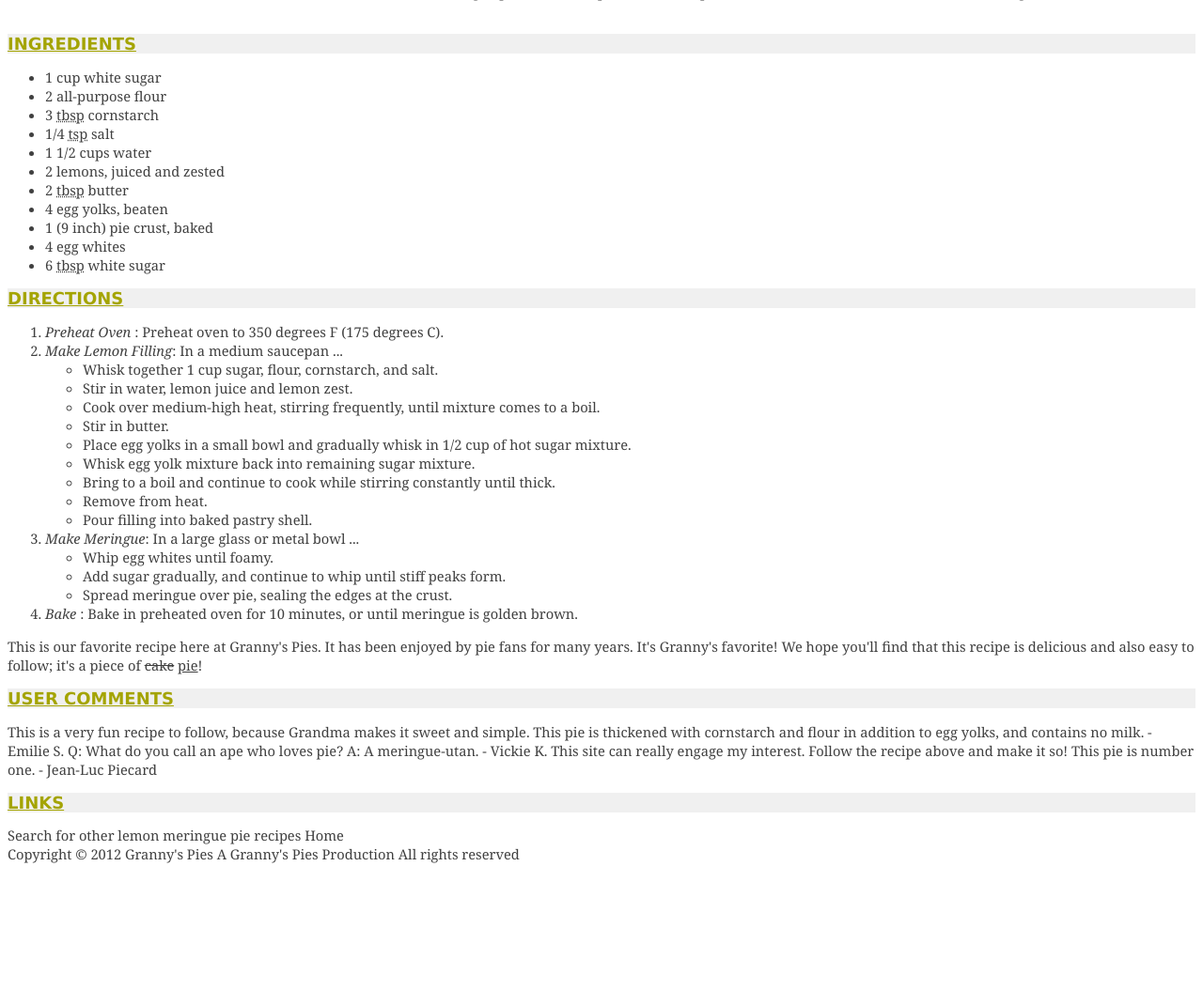
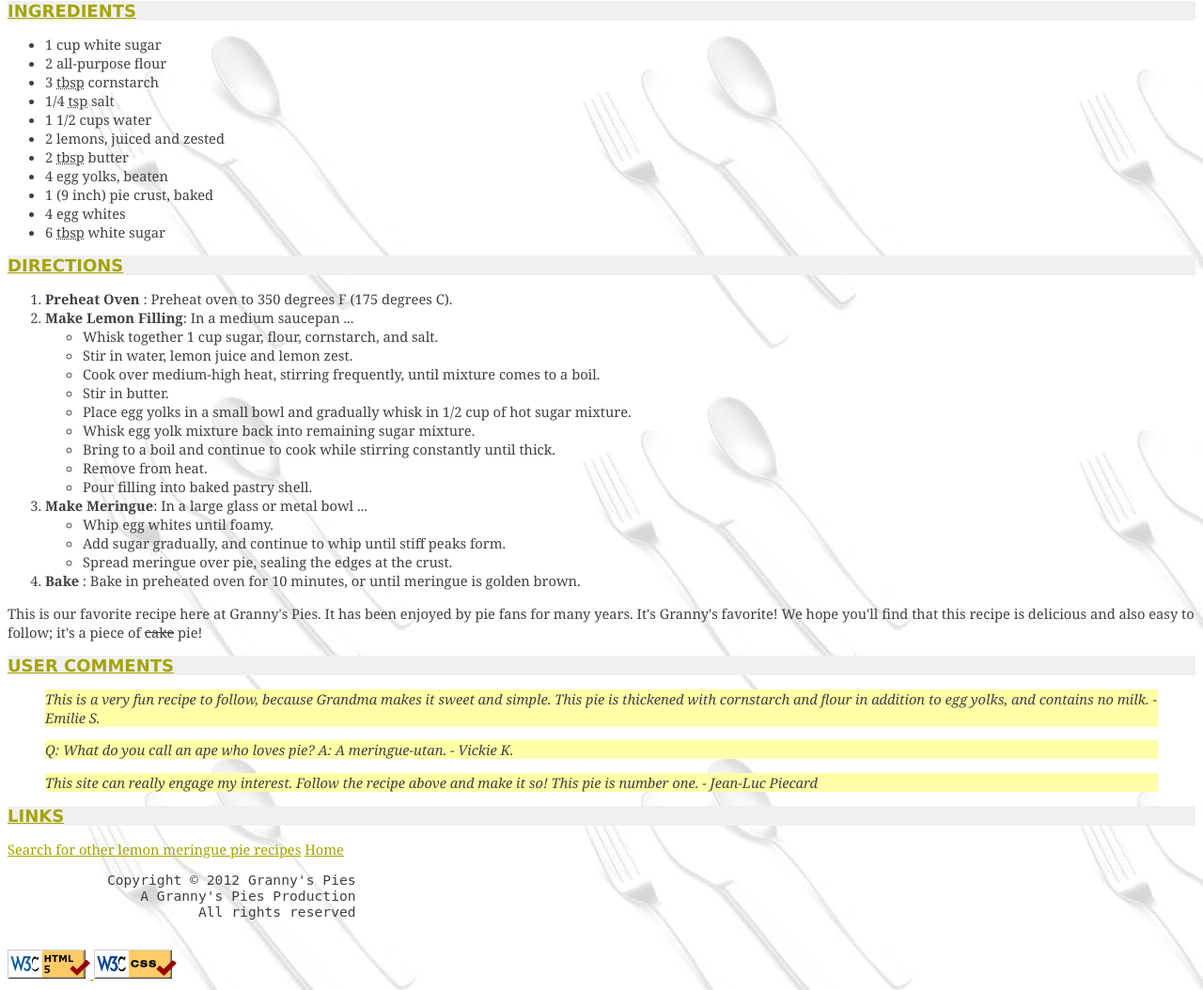
Before and after one commit to bQuest/bQuest.github.io, a PHP site: page /Recipe/pie.html in a window 1280 px wide. Shown: the part 376-1430 px from the top of the page at 94% size. Before the commit the page ends 1295 px from the top, so only its background shows below. Run offline with PHP 8.4, Linux system fonts and the light colour scheme.

Commit message:
added 2 features to recipe

```diff
--- a/Recipe/pie.html
+++ b/Recipe/pie.html
@@ -3,12 +3,13 @@
     <head>
         <title> Grandma's Lemon Meringue Pie</title>
         <link rel="stylesheet" href="recipe.css" type="text/css">
+        <link rel="shortcut icon" href="images/pie_icon.gif" type="image/x-icon">
     </head>
     <body>
         <h1> Grandma's Lemon Meringue Pie</h1>
         <div>
-            <img src="images/" alt="">
-            lemon meringue pie
+            <img src="images/pie.jpg" alt="lemon meringue pie">
+
 
             One 9-inch pie
             30 Min - Prep time
@@ -37,8 +38,8 @@
         <div>
             <h2>DIRECTIONS</h2>
             <ol>
-                <li><em>Preheat Oven</em> : Preheat oven to 350 degrees F (175 degrees C).</li>
-                <li> <em>Make Lemon Filling</em>: In a medium saucepan ...</li>
+                <li><strong>Preheat Oven</strong> : Preheat oven to 350 degrees F (175 degrees C).</li>
+                <li> <strong>Make Lemon Filling</strong>: In a medium saucepan ...</li>
                 <ul>
                     <li>Whisk together 1 cup sugar, flour, cornstarch, and salt.</li>
                     <li>Stir in water, lemon juice and lemon zest.</li>
@@ -50,46 +51,57 @@
                     <li>Remove from heat.</li>
                     <li>Pour filling into baked pastry shell.</li>
                 </ul>
-                <li> <em>Make Meringue</em>: In a large glass or metal bowl ...</li>
+                <li> <strong>Make Meringue</strong>: In a large glass or metal bowl ...</li>
                     <ul>
                         <li>Whip egg whites until foamy.</li>
                         <li>Add sugar gradually, and continue to whip until stiff peaks form.</li>
                         <li>Spread meringue over pie, sealing the edges at the crust.</li>
                     </ul>
-                <li> <em>Bake</em> : Bake in preheated oven for 10 minutes, or until meringue is golden brown.</li>
+                <li> <strong>Bake</strong> : Bake in preheated oven for 10 minutes, or until meringue is golden brown.</li>
             </ol>
             <p>
                 This is our favorite recipe here at Granny's Pies. It has been enjoyed by pie fans for many years.
-                It's Granny's favorite! We hope you'll find that this recipe is delicious and also easy to follow; it's a piece of <del>cake</del> <ins>pie</ins>!
+                It's Granny's favorite! We hope you'll find that this recipe is delicious and also easy to follow; it's a piece of <del>cake</del> pie!
             </p>
         </div>
 
         <div>
             <h2>USER COMMENTS</h2>
+            <blockquote>
                 This is a very fun recipe to follow, because Grandma makes it sweet and simple. This pie is thickened with cornstarch and flour in addition to egg yolks, and contains no milk.
 
                 - Emilie S.
-
-                Q: What do you call an ape who loves pie?
+            </blockquote>
+            <blockquote>
+                 Q: What do you call an ape who loves pie?
                 A: A meringue-utan.
 
                 - Vickie K.
-
-                This site can really engage my interest. Follow the recipe above and make it so! This pie is number one.
+            </blockquote>
+            <blockquote>
+                 This site can really engage my interest. Follow the recipe above and make it so! This pie is number one.
 
                 - Jean-Luc Piecard
+            </blockquote>
         </div>
         <div>
             <h2>LINKS</h2>
 
-            Search for other lemon meringue pie recipes
-            Home
+            <a href="http://www.google.com/search?q=lemon+meringue+pie+recipe&start=10">Search for other lemon meringue pie recipes</a>
+            <a href="/index.html">Home</a>
         </div>
 
-        <div class="">
+        <pre>
             Copyright © 2012 Granny's Pies
-            A Granny's Pies Production
-            All rights reserved
-        </div>
+                A Granny's Pies Production
+                       All rights reserved
+        </pre>
+
+        <a href="https://validator.w3.org/check?uri=referer">
+           <img src="http://mumstudents.org/cs472/2014-09/images/w3c-html.png"alt="html validator image">
+        </a>
+        <a href="https://jigsaw.w3.org/css-validator/">
+            <img src="http://mumstudents.org/cs472/2014-09/images/w3c-css.png"alt="ccs validator image">
+        </a>
     </body>
 </html>
--- a/Recipe/recipe.css
+++ b/Recipe/recipe.css
@@ -1,5 +1,8 @@
 body{
     background-color:white;
+    background-image: url("/Recipe/images/silverware.jpg");
+    background-repeat: repeat;
+    background-attachment: fixed;
     color: #404040;
     font-size: 11pt;
     font-family: Georgia, Gramond, sans-serif;
@@ -24,8 +27,13 @@ a {
     color: #a4a400;
 }
 
-.quot {
+pre {
+    font-family: monospace;
+}
+
+blockquote {
     background-color: #ffffa8;
+    font-style: italic;
 }
 
 .copyright {
```
